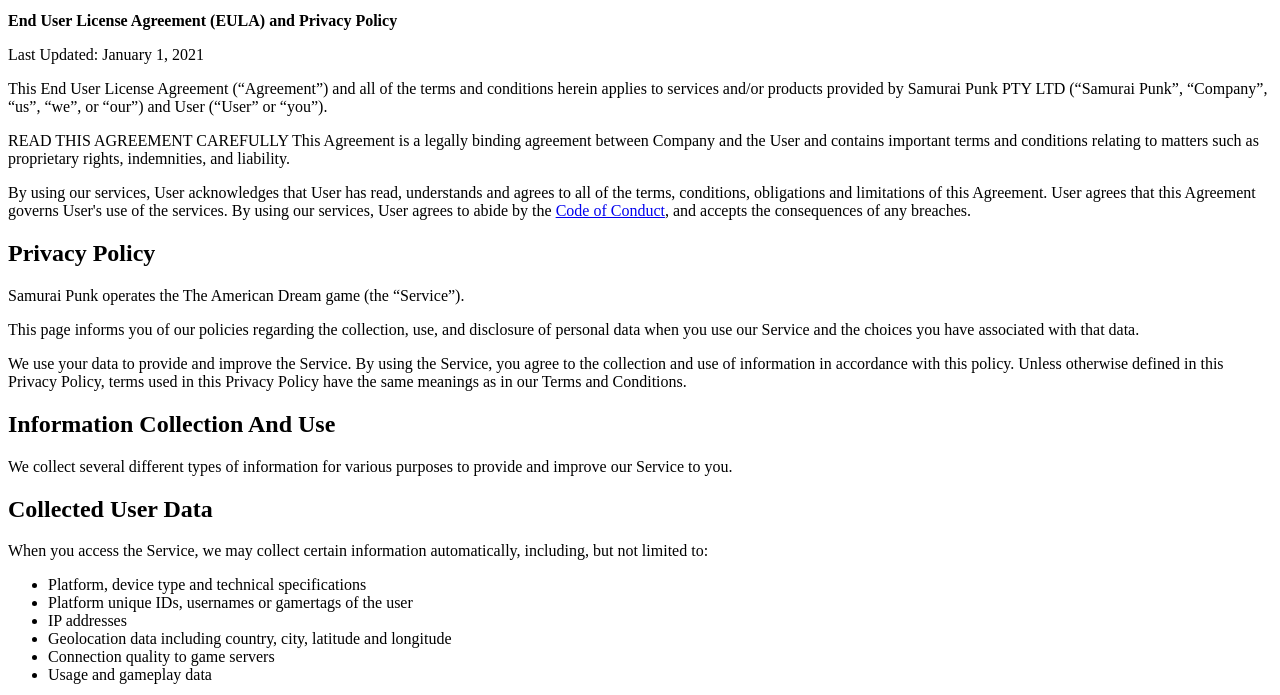
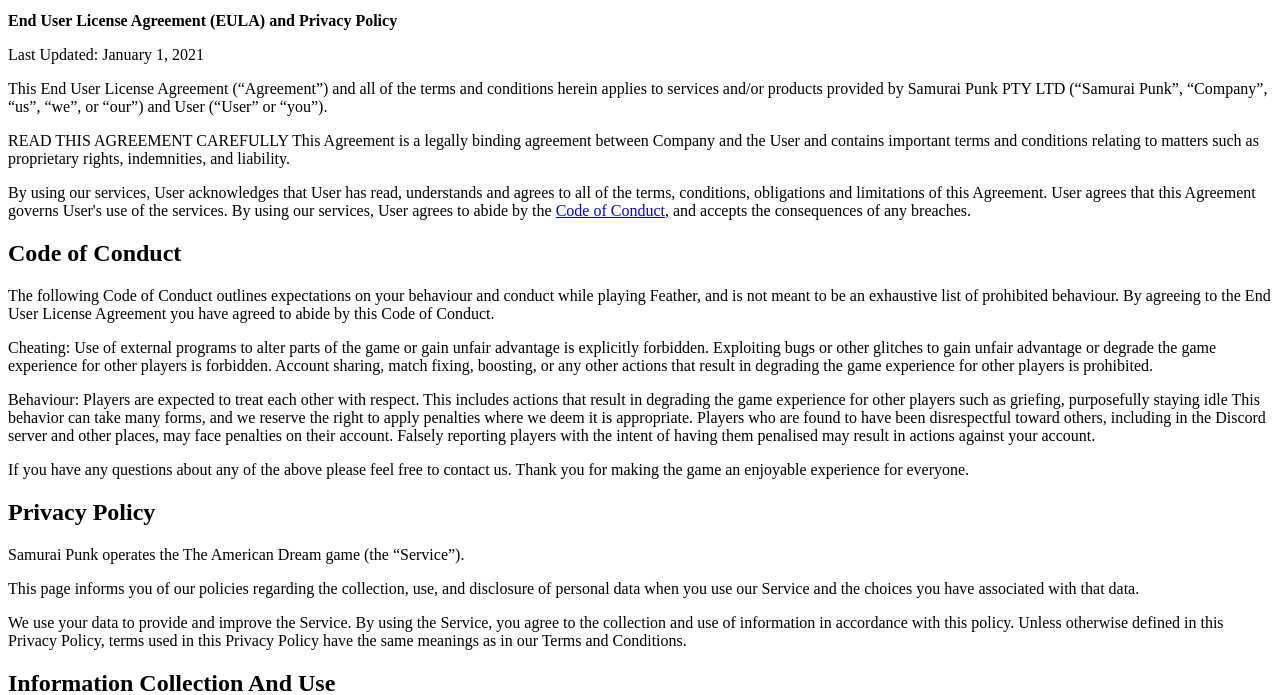
Before and after one commit to SamuraiPunkSite/samuraipunksite.github.io, a plain HTML site: page samurai-punk-tos/index.html in a window 1280 px wide. Shown: the part 105-800 px from the top of the page. Drawn offline with Linux system fonts and the light colour scheme.

Commit message:
add code of conduct text

```diff
--- a/samurai-punk-tos/index.html
+++ b/samurai-punk-tos/index.html
@@ -23,6 +23,34 @@
 <p>READ THIS AGREEMENT CAREFULLY This Agreement is a legally binding agreement between Company and the User and contains important terms and conditions relating to matters such as proprietary rights, indemnities, and liability.</p>
 
 <p>By using our services, User acknowledges that User has read, understands and agrees to all of the terms, conditions, obligations and limitations of this Agreement. User agrees that this Agreement governs User's use of the services. By using our services, User agrees to abide by the&nbsp;<a href="https://samuraipunk.com/samurai-punk-tos"">Code of Conduct</a>, and accepts the consequences of any breaches.</p>
+
+
+<h2>Code of Conduct</h2>
+<p>The following Code of Conduct outlines expectations on your behaviour and conduct while playing Feather, and is not meant to be an exhaustive list of prohibited behaviour. By agreeing to the End User License Agreement you have agreed to abide by this Code of Conduct.</p>
+
+<p>Cheating:
+Use of external programs to alter parts of the game or gain unfair advantage is explicitly forbidden.
+
+Exploiting bugs or other glitches to gain unfair advantage or degrade the game experience for other players is forbidden.
+
+Account sharing, match fixing, boosting, or any other actions that result in degrading the game experience for other players is prohibited.
+</p>
+
+<p>Behaviour:
+Players are expected to treat each other with respect.
+
+This includes actions that result in degrading the game experience for other players such as griefing, purposefully staying idle
+
+This behavior can take many forms, and we reserve the right to apply penalties where we deem it is appropriate.
+
+Players who are found to have been disrespectful toward others, including in the Discord server and other places, may face penalties on their account.
+
+Falsely reporting players with the intent of having them penalised may result in actions against your account.
+
+</p>
+
+<p>If you have any questions about any of the above please feel free to contact us. Thank you for making the game an enjoyable experience for everyone.</p>
+
 
 <h2><strong>Privacy Policy</strong></h2>
 
```
Also changed, not shown: archive/american-dream-privacy-old.html (renamed from american-dream-privacy-old.html), archive/samurai-punk-tos-old.html (renamed from samurai-punk-tos-old.html).
